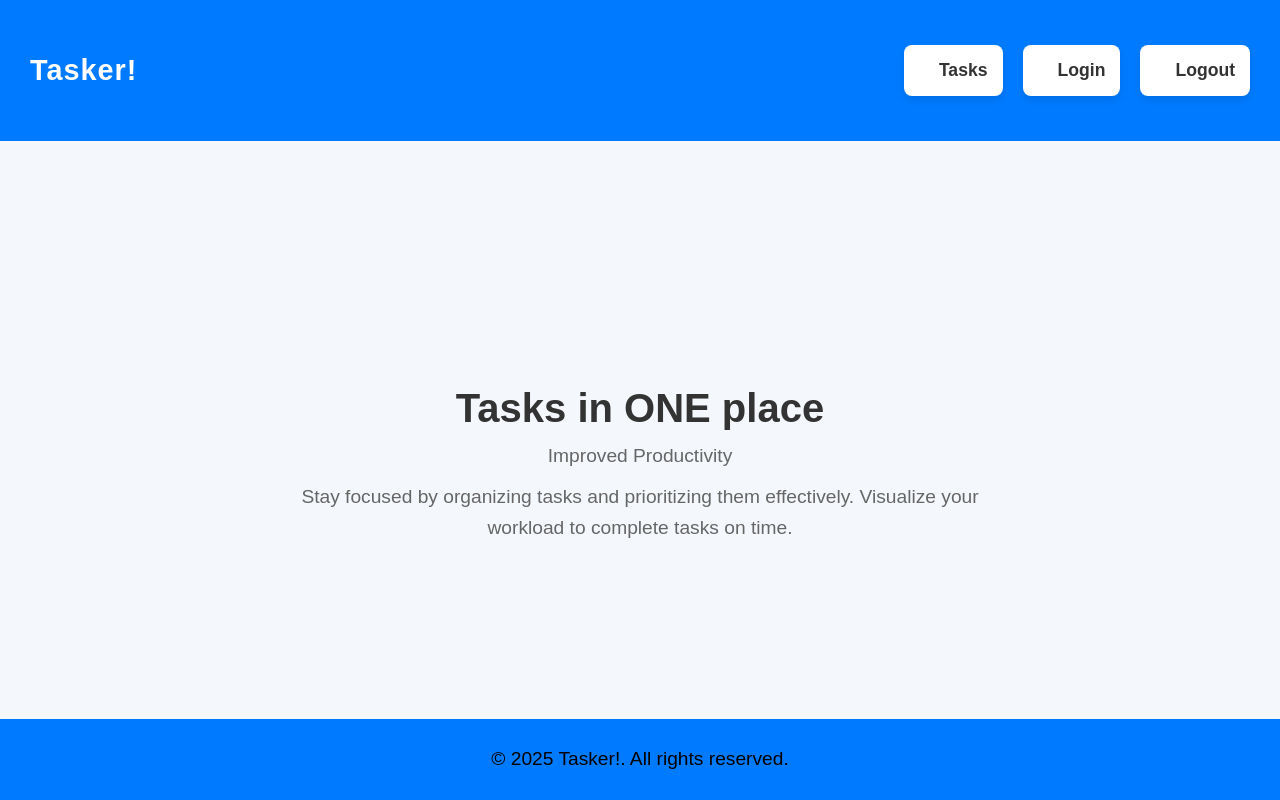
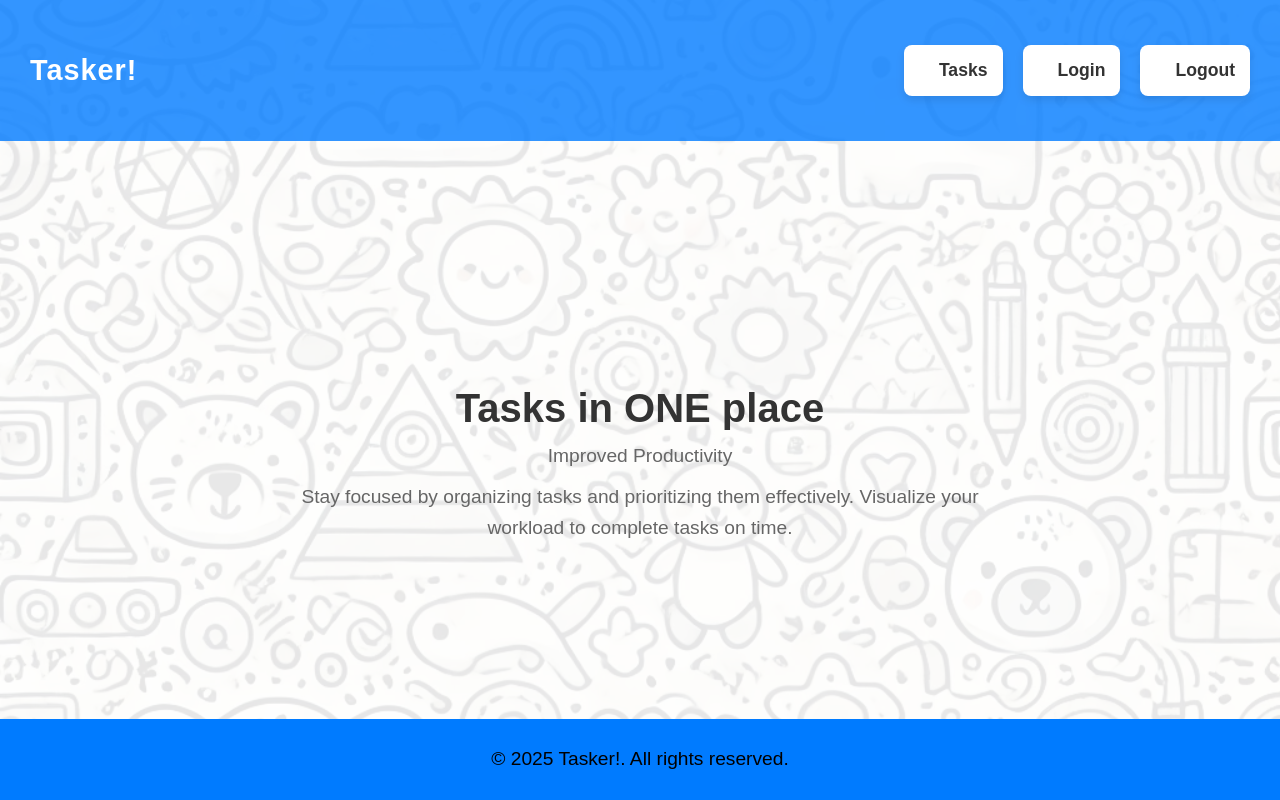
Before and after one commit to BBarbuz/taskManagerApp, a Flask app: page / in a window 1280 px wide. Run offline with Flask 3, Linux system fonts and the light colour scheme.

Commit message:
Added background image

```diff
--- a/static/css/style.css
+++ b/static/css/style.css
@@ -8,7 +8,9 @@
 /* Body Styles */
 body {
     font-family: 'Arial', sans-serif;
-    background-color: #f4f7fc;
+    background: url('background.png') no-repeat center center fixed, rgba(255, 255, 255, 0.9);
+    background-size: cover;
+    background-blend-mode: overlay; /* Blend image and transparent color */
     color: #333;
     display: flex;
     flex-direction: column;
@@ -23,7 +25,7 @@ header {
     display: flex;
     justify-content: space-between;
     align-items: center;
-    background-color: #007BFF;
+    background-color: rgba(0, 123, 255, 0.8);
     color: white;
     padding: 15px 30px;
     width: 100%;
@@ -69,6 +71,7 @@ main {
     animation: fadeIn 1s ease-in-out;
     margin-top: 100px;
 }
+
 
 h1 {
     font-size: 2.5rem;
--- a/templates/index.html
+++ b/templates/index.html
@@ -4,7 +4,7 @@
     <meta charset="UTF-8">
     <meta name="viewport" content="width=device-width, initial-scale=1.0">
     <title>Login</title>
-    <link rel="stylesheet" href="{{ url_for('static', filename= 'css/style.css') }}">
+    <link rel="stylesheet" href="static/css/style.css">
 
 </head>
 <body>
@@ -28,6 +28,6 @@
         <p>&copy; 2025 Tasker!. All rights reserved.</p>
     </footer>
 
-    <script src="{{ url_for('static', filename= 'js/app.js') }}"></script>
+    <script src="static/js/app.js"></script>
 </body>
 </html>
```
Also changed, not shown: static/css/background.png (added), 1 other file.
